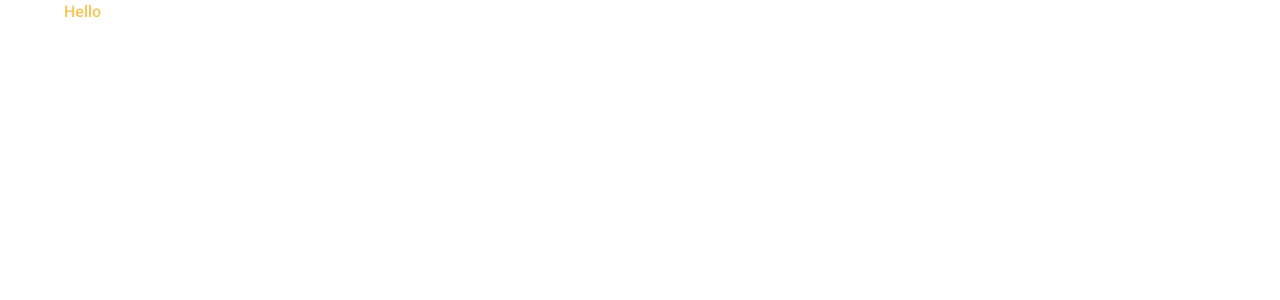
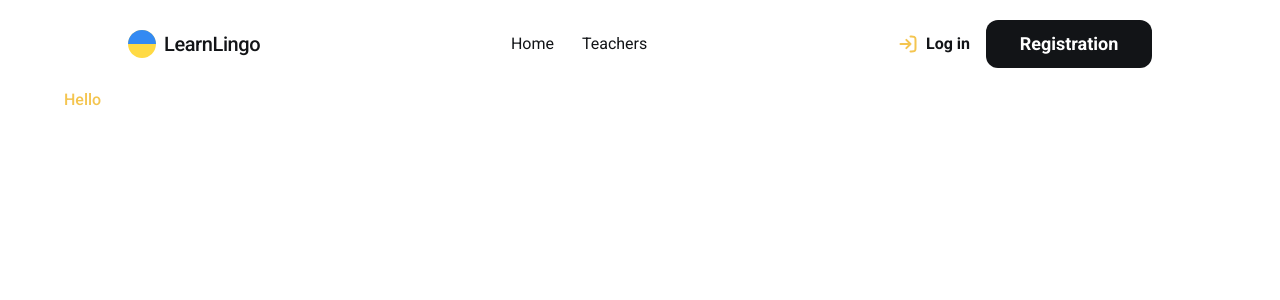
Before and after one commit to TeaRediT/learn-lingo, a Next.js app: page / in a window 1280 px wide. Shown: the top 300 px of the page. Built offline with nearby package versions, Linux system fonts and the light colour scheme.

Commit message:
add header

```diff
--- a/app/layout.tsx
+++ b/app/layout.tsx
@@ -1,5 +1,6 @@
 import { Roboto } from "next/font/google";
 import "./globals.css";
+import Header from "@/components/Header/Header";
 
 const roboto = Roboto({
   variable: "--font-family",
@@ -16,6 +17,7 @@ export default function RootLayout({
   return (
     <html lang="en" className={`${roboto.variable} scroll-smooth`}>
       <body className="font-sans text-primary font-medium leading-normal">
+        <Header />
         {children}
       </body>
     </html>
--- /dev/null
+++ b/components/Header/Header.tsx
@@ -0,0 +1,62 @@
+import Link from "next/link";
+import Button from "../button/Button";
+
+const Header = () => {
+  return (
+    <header>
+      <div className="flex justify-between items-center px-32 my-5">
+        <Link className="flex items-center gap-2" href={"/"}>
+          <svg width={28} height={28}>
+            <use href="/sprite.svg#icon-logo"></use>
+          </svg>
+          <p className="text-[20px] leading-[1.2] tracking-[-0.02em]">
+            LearnLingo
+          </p>
+        </Link>
+        <nav>
+          <ul className="flex gap-7 font-normal leading-tight">
+            <li>
+              <Link
+                className="[:hover,:focus]:text-yellow transition-colors ease-in-out duration-250"
+                href={"/"}
+              >
+                Home
+              </Link>
+            </li>
+            <li>
+              <Link
+                className="[:hover,:focus]:text-yellow transition-colors ease-in-out duration-250"
+                href={"/teachers"}
+              >
+                Teachers
+              </Link>
+            </li>
+          </ul>
+        </nav>
+        <ul className="flex gap-4 h-12">
+          <li>
+            <button
+              type="button"
+              className="flex items-center gap-2 h-full cursor-pointer font-bold leading-tight  [:hover,:focus]:text-yellow transition-colors ease-in-out duration-250"
+            >
+              <svg className="text-yellow" width={20} height={20}>
+                <use href="/sprite.svg#icon-login"></use>
+              </svg>
+              Log in
+            </button>
+          </li>
+          <li>
+            <Button
+              type="button"
+              className="bg-primary text-white h-12 min-w-41.5 [:hover,:focus]:bg-[#4f4f50]"
+            >
+              Registration
+            </Button>
+          </li>
+        </ul>
+      </div>
+    </header>
+  );
+};
+
+export default Header;
```
